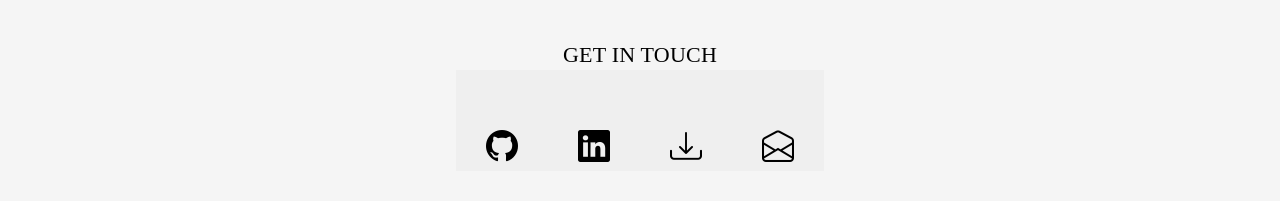
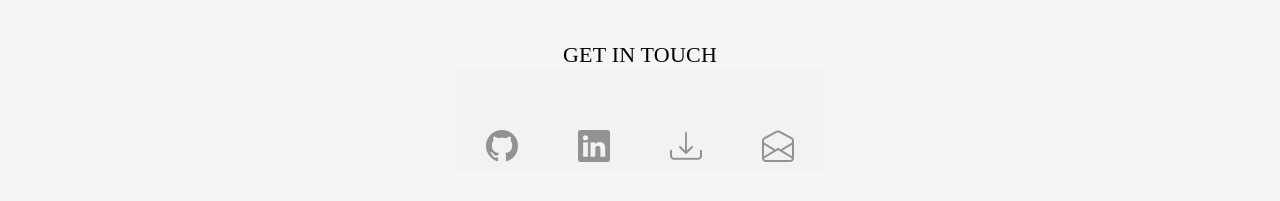
Before and after one commit to sayler3/React_Portfolio, a React (Create React App) app: page / in a window 1280 px wide. Shown: the part 2508-2709 px from the top of the page. Built offline with nearby package versions, Linux system fonts and the light colour scheme; a web font is replaced by a local one.

Commit message:
testing opacity for production

```diff
--- a/src/App.css
+++ b/src/App.css
@@ -179,9 +179,9 @@ h4 {
 	font-weight: bold;
 }
 
-/* .footer-icons {
+.footer-icons {
 	opacity: 40%;
-} */
+}
 
 .footer-text {
 	font-weight: bold;
```
